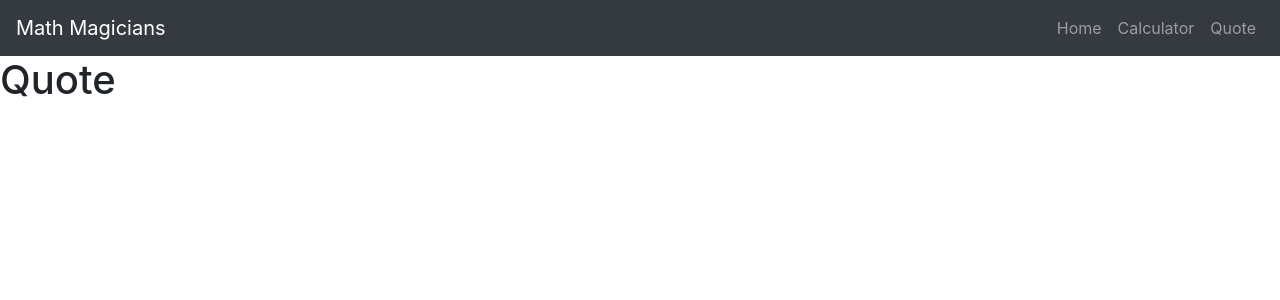
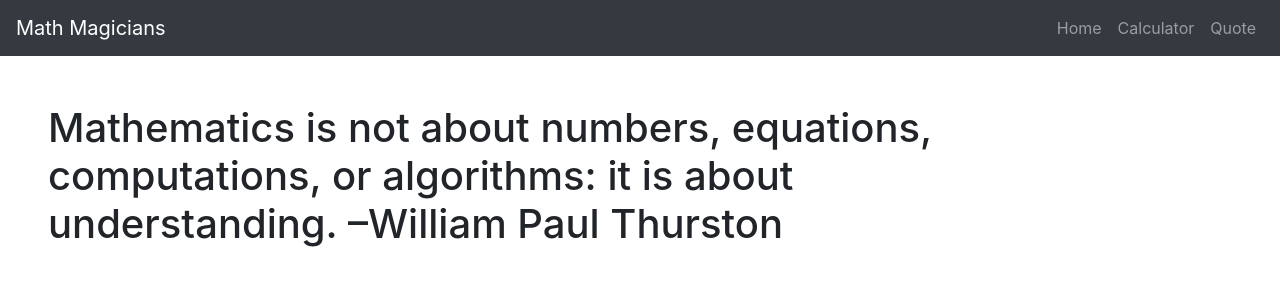
Before and after one commit to e71az/react-calculator, a React (Create React App) app: page /quote in a window 1280 px wide. Shown: the top 300 px of the page. Built offline with nearby package versions, Linux system fonts and the light colour scheme.

Commit message:
Added content to quote

```diff
--- a/src/components/Quote.js
+++ b/src/components/Quote.js
@@ -1,5 +1,12 @@
 import React from 'react';
 
-const Quote = () => <h1>Quote</h1>;
+const Quote = () => (
+  <div className="home-container ml-5 mt-5">
+    <h1>
+      Mathematics is not about numbers, equations, computations, or algorithms:
+      it is about understanding. –William Paul Thurston
+    </h1>
+  </div>
+);
 
 export default Quote;
```
